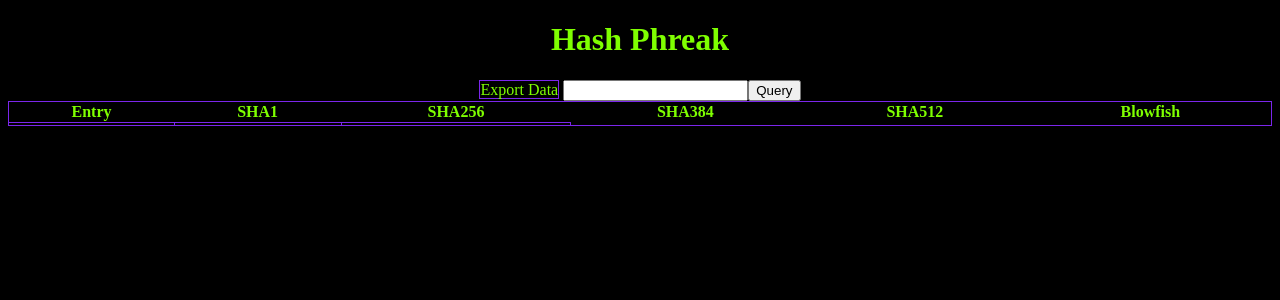
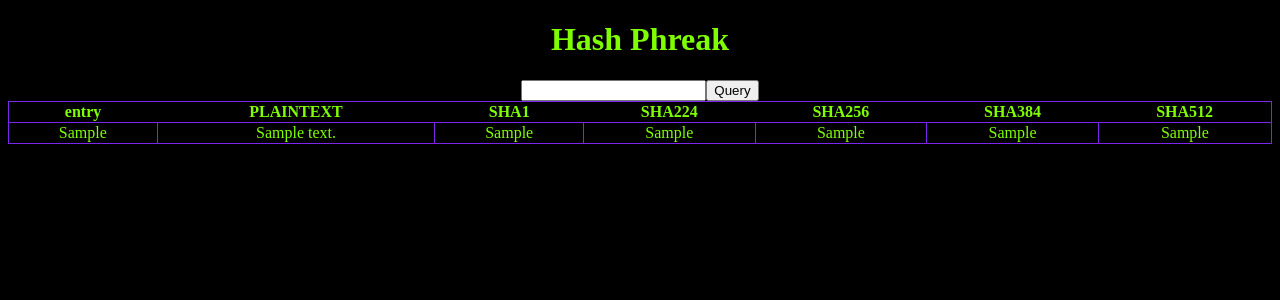
Before and after one commit to nuke-droid/HashPhreak, a Flask app: page / in a window 1280 px wide. Shown: the top 300 px of the page. Run offline with Flask 2, Linux system fonts and the light colour scheme; tables that the repository leaves empty hold one stand-in row (values such as "Sample post"); lists and menus that the app fills with data are empty.

Commit message:
Update index.html

```diff
--- a/templates/index.html
+++ b/templates/index.html
@@ -16,24 +16,31 @@
 <div class="content" style="background-color: black; color: chartreuse; text-align: center;">
 
 
-    <a href="">Export Data</a>
+    <!--<a href="">Export Data</a>-->
 
     <table style="width:100%">
         <tr>
-            <th>Entry</th>
+            <th>entry</th>
+            <th>PLAINTEXT</th>
           <th>SHA1</th>
+          <th>SHA224</th>
           <th>SHA256</th>
           <th>SHA384</th>
           <th>SHA512</th>
-          <th>Blowfish</th>
+
 
 
         </tr>
         {% for query in queries %}
         <tr>
-            <td>{{ query.content }}</td>
-            <td>{{ query.content }}</td>
-            <td>{{ query.content }}</td>
+            <td>{{ query.entry }}</td>
+            <td>{{ query.PLAINTEXT }}</td>
+            <td>{{ query.S1 }}</td>
+            <td>{{ query.S224 }}</td>
+            <td>{{ query.S256 }}</td>
+            <td>{{ query.S384 }}</td>
+            <td>{{ query.S512 }}</td>
+
 
             </td>
 
@@ -44,6 +51,7 @@
         <input type="text" name ="content" id="content">
         <input type="submit" value="Query">
 
+
     </form>
 
       </table>
```
